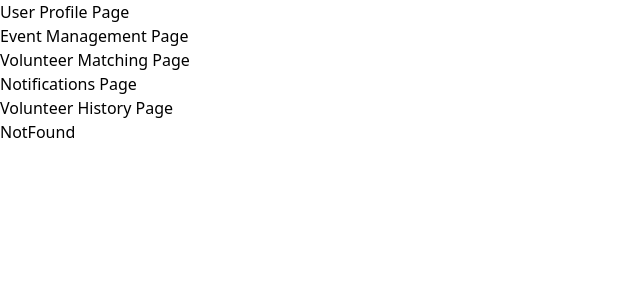
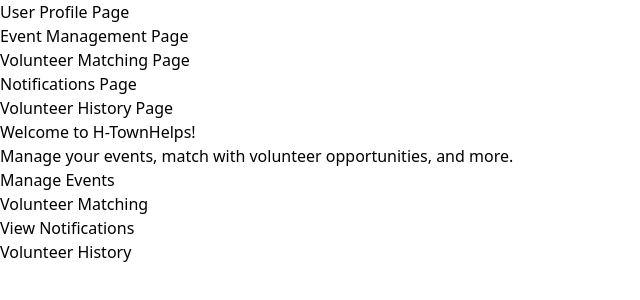
Before and after one commit to martin0330/H-TownHelps, a React (Create React App) app: page /main in a window 1280 px wide. Shown: the top 300 px of the page, without its empty margins (0-640 px from the left). Built offline with nearby package versions, Linux system fonts and the light colour scheme.

Commit message:
added a main page

```diff
--- a/src/index.js
+++ b/src/index.js
@@ -10,6 +10,7 @@
 import NotificationSys from './pages/notification-sys';
 import VolunteerHist from './pages/volunteer-hist';
 import NotFound from './pages/NotFound';
+import MainPage from './pages/main-page'; // Import the MainPage component
 import { BrowserRouter, Routes, Route } from "react-router-dom";
 
 const root = ReactDOM.createRoot(document.getElementById('root'));
@@ -17,8 +18,9 @@
     <BrowserRouter>
     <Routes>
       <Route path="/" element={<App />}>
-        <Route index element={<Login />} />
+        <Route index element={<Login />} />  {/* Login as the index page */}
         <Route path="registration" element={<Registration />} />
+        <Route path="main" element={<MainPage />} />  {/* Add the MainPage route */}
         <Route path="userprofile" element={<UserProfile />} />
         <Route path="eventmanage" element={<EventManage />} />
         <Route path="volunteermatch" element={<VolunteerMatch />} />
--- a/src/pages/login.jsx
+++ b/src/pages/login.jsx
@@ -1,7 +1,7 @@
-
 import React from 'react';
 import { useForm } from 'react-hook-form';
-import { Outlet, Link } from "react-router-dom";
+import { useNavigate, Link } from "react-router-dom";
+
 const Login = () => {
     const {
         register,
@@ -9,8 +9,15 @@
         formState: { errors },
     } = useForm();
 
+    // Using useNavigate to handle redirection after login
+    const navigate = useNavigate();
+
     const onSubmit = (data) => {
         console.log(data);
+
+        // Simulate successful login (here you would implement your login logic)
+        // If login is successful, navigate to the main page
+        navigate("/main");  // Redirect to the MainPage after successful login
     };
 
     return (
@@ -38,8 +45,8 @@
             </div>
             <div>
                 <label
-                for="password"
-                class="block mb-2 text-sm font-medium text-gray-900 dark:text-white">
+                    htmlFor="password"
+                    className="block mb-2 text-sm font-medium text-gray-900 dark:text-white">
                     Password:
                 </label>
                 <input
@@ -47,9 +54,9 @@
                     name="password"
                     id="password"
                     placeholder="••••••••"
-                class="bg-gray-50 border border-gray-300 text-gray-900 rounded-lg focus:ring-primary-600 focus:border-primary-600 block w-full p-2.5 dark:bg-gray-700 dark:border-gray-600 dark:placeholder-gray-400 dark:text-white dark:focus:ring-blue-500 dark:focus:border-blue-500"
-                required="">
-            </input>
+                    className="bg-gray-50 border border-gray-300 text-gray-900 rounded-lg focus:ring-primary-600 focus:border-primary-600 block w-full p-2.5 dark:bg-gray-700 dark:border-gray-600 dark:placeholder-gray-400 dark:text-white dark:focus:ring-blue-500 dark:focus:border-blue-500"
+                    {...register('password', { required: true })}
+                />
                 {errors.password && (
                     <p className='text-red-500 text-xs italic'>
                         Password is required
@@ -65,16 +72,13 @@
             <div>
                 <label>Don't have an account yet?</label>
             </div>
-            <div className="mb-4 text-blue-500 font-medium"
-            >
+            <div className="mb-4 text-blue-500 font-medium">
                 <li>
                     <Link to="/registration">Sign up here!</Link>
                 </li>
             </div>
             </center>
-
         </form>
-
     );
 };
 
--- /dev/null
+++ b/src/pages/main-page.jsx
@@ -0,0 +1,30 @@
+import React from "react";
+import { Link } from "react-router-dom";
+
+function MainPage() {
+  return (
+    <div>
+      <h1>Welcome to H-TownHelps!</h1>
+      <p>Manage your events, match with volunteer opportunities, and more.</p>
+
+      <div className="main-page-links">
+        <ul>
+          <li>
+            <Link to="/eventmanage">Manage Events</Link>
+          </li>
+          <li>
+            <Link to="/volunteermatch">Volunteer Matching</Link>
+          </li>
+          <li>
+            <Link to="/notifications">View Notifications</Link>
+          </li>
+          <li>
+            <Link to="/volunteerhist">Volunteer History</Link>
+          </li>
+        </ul>
+      </div>
+    </div>
+  );
+}
+
+export default MainPage;
```
Lines whose indentation alone changed are shown as unchanged.
